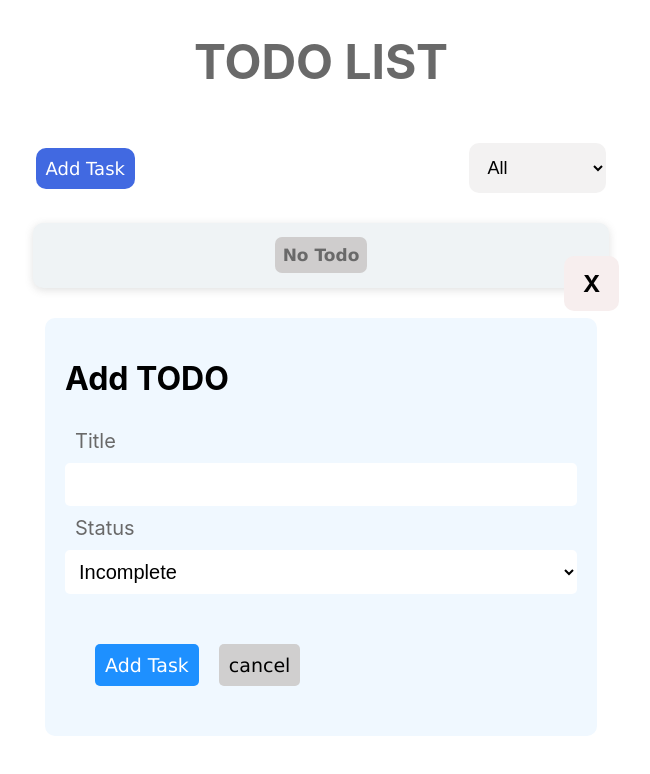
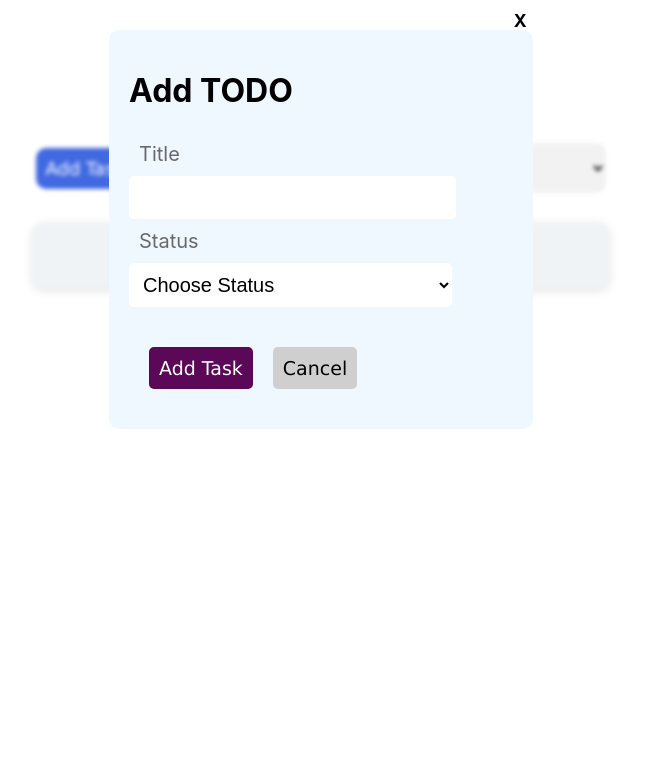
Before and after one commit to bushrajabin/To-do-list-react, a React (Create React App) app: page / in a window 1280 px wide. Both pictures are taken after a click on the button "Add Task". Shown: the top 774 px of the page, without its empty margins (319-969 px from the left). Built offline with nearby package versions, Linux system fonts and the light colour scheme.

Commit message:
Added funtions on todo-react-app

```diff
--- a/package.json
+++ b/package.json
@@ -3,6 +3,8 @@
   "version": "0.1.0",
   "private": true,
   "dependencies": {
+    "@fortawesome/fontawesome": "^1.1.8",
+    "@fortawesome/react-fontawesome": "^0.2.0",
     "@testing-library/jest-dom": "^5.17.0",
     "@testing-library/react": "^13.4.0",
     "@testing-library/user-event": "^13.5.0",
@@ -34,5 +36,8 @@
       "last 1 firefox version",
       "last 1 safari version"
     ]
+  },
+  "devDependencies": {
+    "@fortawesome/fontawesome-free": "^6.4.2"
   }
 }
--- a/src/App.js
+++ b/src/App.js
@@ -4,12 +4,14 @@ import AppContent from "./components/Content/AppContent";
 import AppHeader from "./components/Header/AppHeader";
 import TodoPage from "./components/TodoPage/TodoPage";
 import React from "react";
+import Home from "./pages/Home";
 function App() {
   return (
     <React.Fragment>
-         <AppHeader />
+      <Home />
+         {/* <AppHeader />
       <AppContent />
-      <TodoPage/>
+      <TodoPage/> */}
     </React.Fragment>
   );
 }
--- a/src/components/Content/AppContent.jsx
+++ b/src/components/Content/AppContent.jsx
@@ -1,10 +1,72 @@
+import { useEffect, useState } from "react";
+import { FontAwesomeIcon } from '@fortawesome/react-fontawesome'
+
 import "./AppContent.css"
-function AppContent() {
+function AppContent({ setIsDelete }) {
 
+
+
+    const [todos, setTodos] = useState([]);
+    // const [todoData, setTodoData] = useState(false)
+
+
+    // retrieving todoes from localStorage---
+    function getTodos() {
+        const todoData = JSON.parse(localStorage.getItem("todos"));
+        setTodos(todoData);
+
+    }
+
+    useEffect(() => {
+        getTodos()
+    }, [todos])
+
+
+
+    function TrashItem() {
+        alert("deletr ")
+        setIsDelete(false)
+        // todoData()
+    }
     return (
-        <div className="content">
- <h2>No Todo</h2>
-        </div>
+        <>
+            <div className="content">
+                {
+                    todos?.length > 0 ? <h2> totals Todos are- {todos.length}</h2> : <h2>no todos </h2>
+                }
+            </div>
+
+            <div className="mainCardContainer">
+                {
+                    todos?.map((data, i, arr) => {
+                        return (
+                            <>
+                                <div className="todoCard">
+                                    <div className="todoCardname">
+                                        <h3>Title :{data.title}</h3>
+                                        <h3>Status :{data.status_}</h3>
+                                    </div>
+
+                                    <div className="todoCardButton">
+                                        <button>View</button>
+                                        <button><i class="fa-solid fa-pen"></i></button>
+                                        <button onClick={TrashItem}><i className="fas fa-trash 2x"></i></button>
+                                    </div>
+
+
+                                </div>
+                            </>
+                        )
+                    })
+                }
+
+
+            </div>
+
+
+
+        </>
+
 
     );
 }
--- a/src/components/Header/AppHeader.jsx
+++ b/src/components/Header/AppHeader.jsx
@@ -1,12 +1,17 @@
+import { useState } from "react";
 import "./AppHeader.css"
-function AppHeader() {
+function AppHeader({setIsOpen}) {
+
     //function for show todo list
-    function addTaskList(){
-        document.getElementById("list").style.display="flex"
+    function onOpenModal() {
+        setIsOpen(true)
+        // document.getElementById("list").style.display = "flex";
+        // document.getElementById("app").style.opacity = "-1"
     }
     return (
-
-        <div className="appheader">
+        <>
+            {
+                 <div className="appheader" id="app">
 
                     <div className="top">
                         <h1>TODO LIST</h1>
@@ -14,7 +19,7 @@ function AppHeader() {
 
                     <div className="task">
                         <div className="button1">
-                <button onClick={addTaskList}>
+                            <button onClick={onOpenModal}>
                                 Add Task
                             </button>
                         </div>
@@ -30,6 +35,10 @@ function AppHeader() {
 
 
                 </div>
+            }
+        </>
+
+
     );
 }
 
--- /dev/null
+++ b/src/components/Nav.jsx
@@ -0,0 +1,14 @@
+import React from 'react'
+
+const Nav = (props) => {
+
+    // desctructuring props--
+  const  {logoTitle,btnTitle} =props
+
+
+    return (
+        <div style={{display:"flex", flexDirection:"row", justifyContent:"space-between", border:"2px solid red"}}><h2>{logoTitle}</h2> <button>{btnTitle}</button> </div>
+    )
+}
+
+export default Nav
--- a/src/components/TodoPage/TodoPage.css
+++ b/src/components/TodoPage/TodoPage.css
@@ -1,6 +1,19 @@
-.todoList{
+.container{
+    width: 100vw;
+    height: 100vh;
+    background-color: transparent;
+    position:  absolute;
+    top: 0px;
+    right: 0px;
+    display: flex;
+    flex-direction: row;
+    justify-content: center;
+    align-items: center;
+    backdrop-filter: blur(2px);
+}
+.todoList {
     background-color: aliceblue;
-    width: 40%;
+    width: 30%;
     display: flex;
     flex-direction: column;
     padding: 20px;
@@ -10,23 +23,25 @@
     margin-top: 30px;
 }
 
-label{
+label {
     font-size: 20px;
-color: dimgray;
-margin: 10px;
-cursor: pointer;
+    color: dimgray;
+    margin: 10px;
+    cursor: pointer;
+
 }
 
-input{
+input {
     font-size: 20px;
     outline: none;
     border: none;
     border-radius: 5px;
     background-color: white;
     padding: 10px;
+    width: 80%;
 }
 
-.list{
+.list {
     background-color: yellow;
     padding: 10px;
     font-size: 20px;
@@ -34,15 +49,16 @@ input{
     background-color: white;
     outline: none;
     border: none;
+    width: 84%;
 }
 
-.button3{
-    padding: 20px;
-   margin-top: 20px;
+.button3 {
+    padding: 10px;
+    margin-top: 20px;
 
 }
 
-.button3>button{
+.button3>button {
     margin: 10px;
     padding: 10px;
     font-size: 19px;
@@ -52,31 +68,35 @@ input{
     cursor: pointer;
 }
 
-.left_button{
+.left_button {
     background-color: dodgerblue;
     color: white;
 }
 
-.right{
+.active_left_button {
+    background-color: rgb(90, 8, 87);
+    color: white;
+}
+
+.right {
     background-color: rgb(208, 207, 207);
 }
 
-.close{
+.close {
     position: absolute;
     display: flex;
     flex-direction: column;
-    top: 32%;
-    left: 69%;
-    font-size: 20px;
-    background-color: rgb(247, 238, 238);
-    width: 55px;
-    height: 55px;
+    top: 0px;
+    left: 64%;
+    font-size: 15px;
+    width: 40px;
+    height: 40px;
     text-align: center;
     justify-content: center;
     border-radius: 10px;
     cursor: pointer;
 }
 
-.close:hover{
-    background-color: red;
+.close:hover {
+    background-color: rgb(254, 253, 253);
 }
--- a/src/components/TodoPage/TodoPage.jsx
+++ b/src/components/TodoPage/TodoPage.jsx
@@ -1,43 +1,88 @@
+import { useEffect, useState } from "react";
 import "./TodoPage.css";
 
-function TodoPage() {
+function TodoPage({setIsOpen}) {
+
+    const [title, setTitle] = useState('')
+    const [status_, setStatus_] = useState('')
+
+    function randomId() {
+        let id = '';
+        for (let i = 0; i < 6; i++) {
+            id += Math.floor(Math.random() * 10);
+        }
+        return id;
+    }
+
 
     ///added task...
-    function taskAdded() {
-        alert("Task added successfully!!");
+    function onAddTask() {
+
+
+
+        if (title == '' || status_ == '') {
+            alert("PLease fill both")
+        }else{
+            alert("Item aded successfully")
+            setIsOpen(false)
+        }
+        const todos = [];
+
+        const todo = {
+            title: title, status_: status_, id: randomId()
+        }
+
+
+        if (JSON.parse(localStorage.getItem('todos'))) {
+            const pereviosTodos = JSON.parse(localStorage.getItem('todos'))
+            pereviosTodos.push(todo)
+            localStorage.setItem("todos", JSON.stringify(pereviosTodos))
+
+        } else {
+            todos.push(todo);
+            localStorage.setItem("todos", JSON.stringify(todos))
+
+
+        }
+
+
     }
 
     //cancel for task....
 
-    function cancelTask() {
-        document.getElementById("list").style.display = "none"
+    function oncancel() {
+        setIsOpen(false)
     }
 
-
     // Click for close...
-    function clickForClose(){
-        document.getElementById("list").style.display="none"
+    function onClose() {
+        setIsOpen(false)
     }
     return (
-        <div className="todoList" id="list">
+      <div className="container">
+          <div className="todoList" id="list">
             <h1>Add TODO</h1>
             <label htmlFor="">Title</label>
-            <input type="text" placeholder="" className="title" />
+            <input type="text" placeholder="" className="title" value={title} onChange={(e) => setTitle(e.target.value)} />
             <label htmlFor="">Status</label>
-            <select name="list" className="list">
-                <option value="incomplete">Incomplete</option>
+            <select name="status" className="list" value={status_} onChange={(e) => setStatus_(e.target.value)}>
+                <option >Choose Status</option>
+                <option value="incomplete" >Incomplete</option>
                 <option value="complete">Completed</option>
             </select>
 
             <div className="button3">
-                <button className="left_button" onClick={taskAdded}>Add Task</button>
-                <button className="right" onClick={cancelTask}>cancel</button>
+                <button className={`${title =='' || status_ =='' ? `active_left_button` :`left_button`}`} onClick={onAddTask} >Add Task</button>
+
+
+                <button className="right" onClick={oncancel}>Cancel</button>
             </div>
 
-            <div className="close" onClick={clickForClose}>
+            <div className="close" onClick={onClose} >
                 <h3>X</h3>
             </div>
         </div>
+      </div>
     )
 }
 
--- a/src/index.js
+++ b/src/index.js
@@ -2,11 +2,13 @@ import React from 'react';
 import ReactDOM from 'react-dom/client';
 import './index.css';
 import App from './App';
+
+import '@fortawesome/fontawesome-free/css/all.min.css';
 import reportWebVitals from './reportWebVitals';
 
 const root = ReactDOM.createRoot(document.getElementById('root'));
 root.render(
-  <React.StrictMode>
+  // <React.StrictMode>
     <App />
-  </React.StrictMode>
+  // </React.StrictMode>
 );
--- /dev/null
+++ b/src/pages/Home.jsx
@@ -0,0 +1,29 @@
+import React, { useState } from "react";
+import Nav from "../components/Nav";
+import AppHeader from "../components/Header/AppHeader";
+import AppContent from "../components/Content/AppContent";
+import TodoPage from "../components/TodoPage/TodoPage";
+import App from "../App";
+
+const Home = () => {
+    const [isOpen, setIsOpen] = useState(false)
+    const[isDelete,setIsDelete]=useState(false)
+
+
+
+    return (
+        <>
+
+            <AppHeader setIsOpen={setIsOpen} />
+            <AppContent setIsDelete={setIsDelete} />
+
+            {
+                isOpen && <TodoPage setIsOpen={setIsOpen} />
+
+            }
+
+        </>
+    );
+};
+
+export default Home;
```
Also changed, not shown: src/components/Content/AppContent.css (+58 -3 lines), 1 other file (tests, documents, lock files or other folders). Lines whose indentation alone changed are shown as unchanged.
